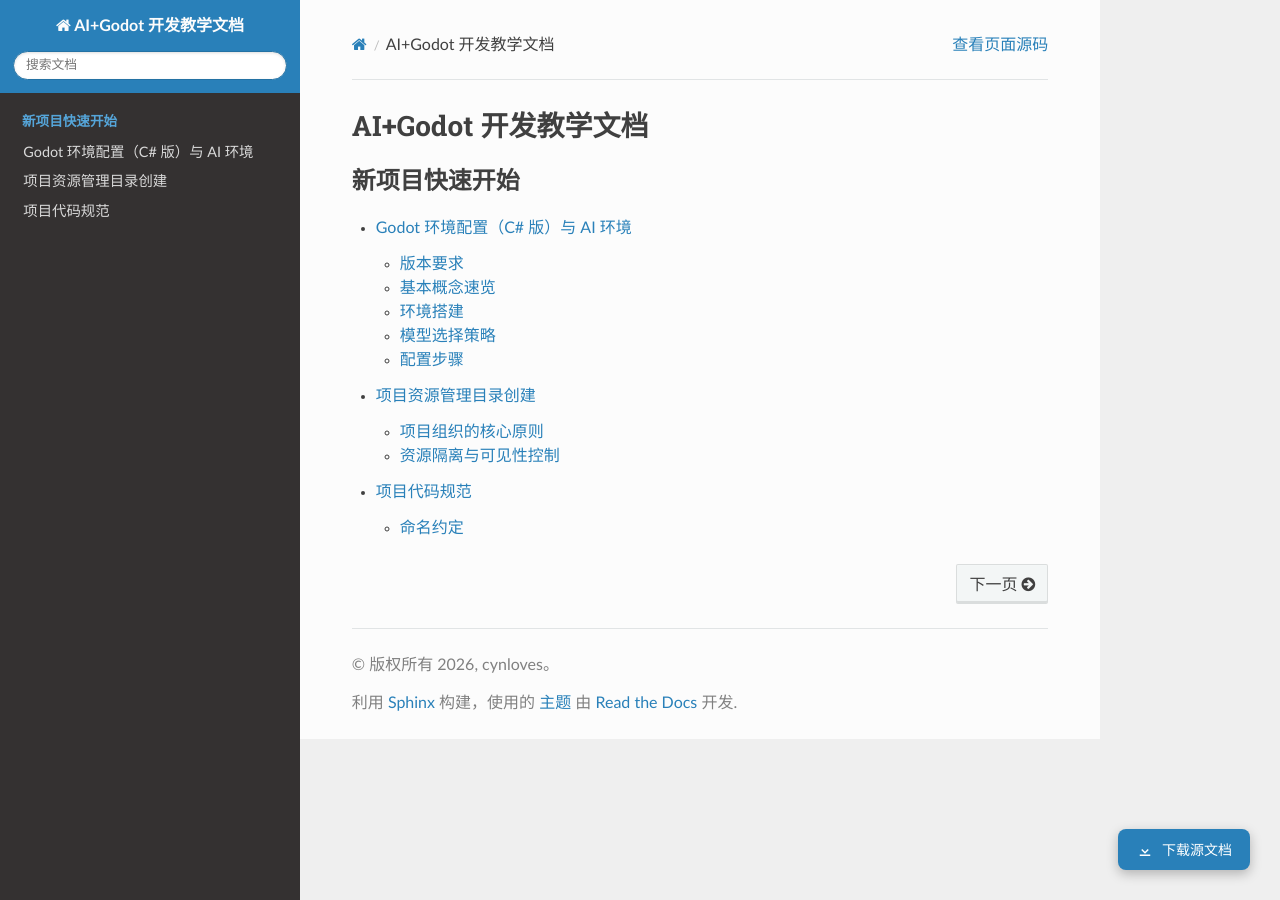
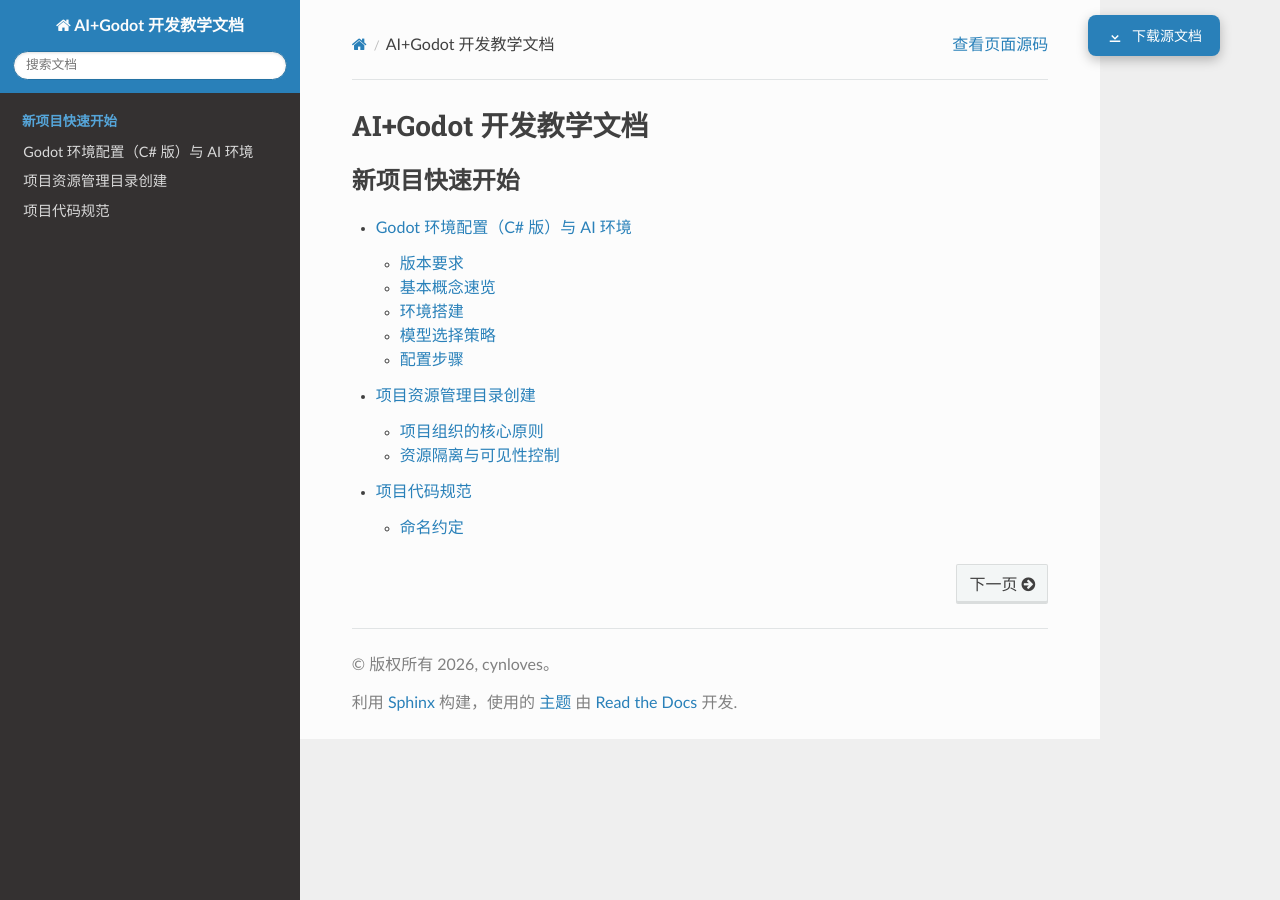
Before and after one commit to changyanan520/AIgodotstudy, a Sphinx documentation site: the page built from source/index.rst, in a window 1280 px wide. Built offline with Sphinx 7.4.7 and the Read the Docs theme 3.1.0, drawn with Linux system fonts in a browser that asks for light colours.

Commit message:
下载按钮移到右上角

```diff
--- a/source/_templates/layout.html
+++ b/source/_templates/layout.html
@@ -5,8 +5,8 @@
 <style>
 .download-float-btn {
   position: fixed;
-  bottom: 30px;
-  right: 30px;
+  top: 15px;
+  right: 60px;
   z-index: 9999;
   display: flex;
   align-items: center;
```
